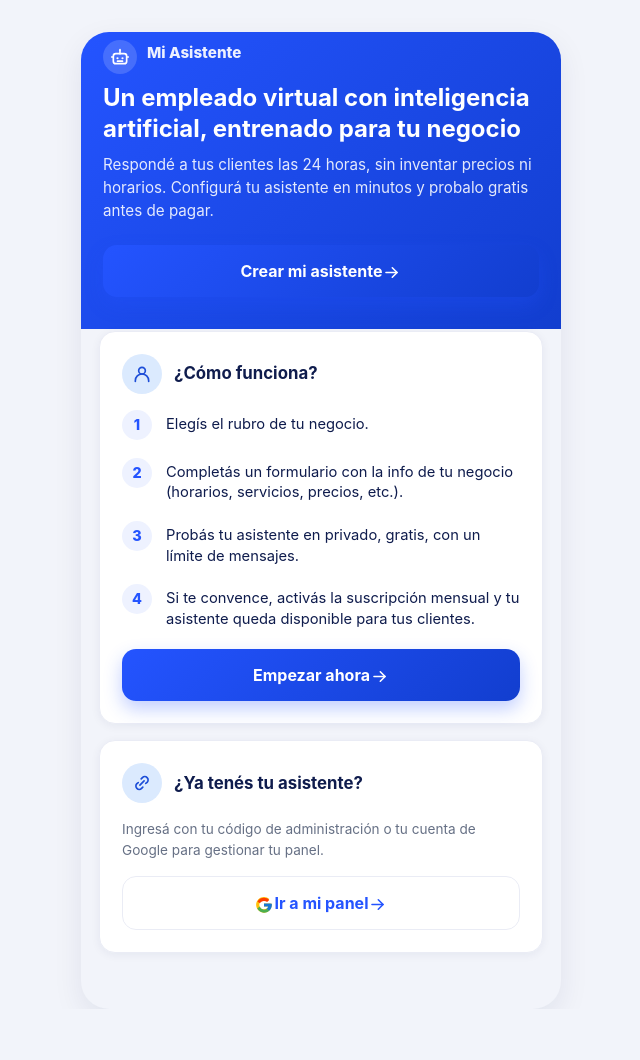
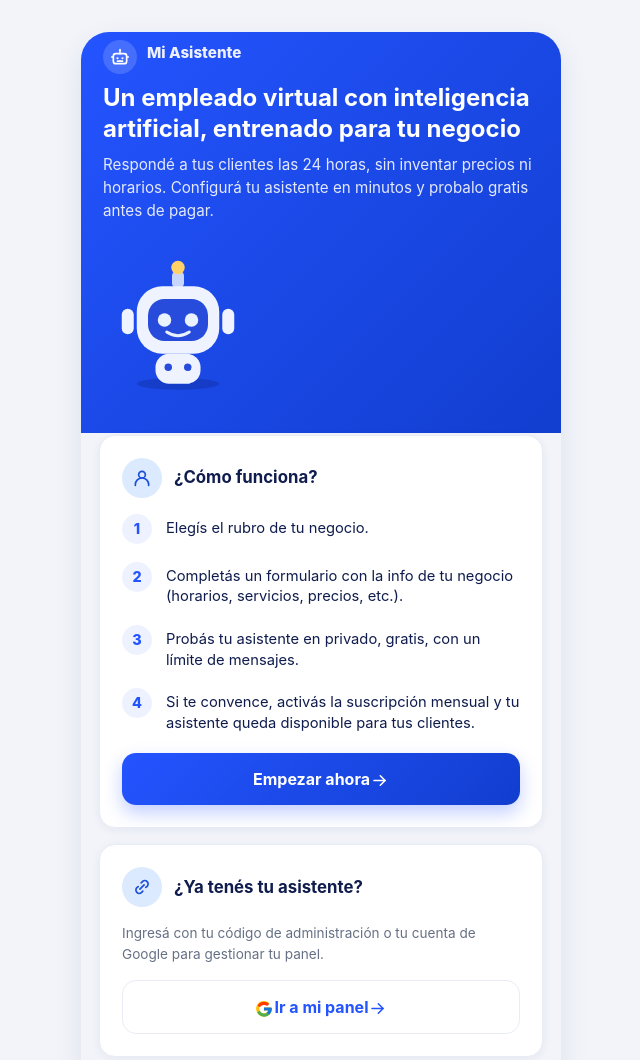
Before and after one commit to nonifernandez926-star/empleado, a plain HTML site: page fronted/index.html in a window 1280 px wide. Shown: the whole page, without its empty margins (319-959 px from the left). Before the commit the page ends 1009 px from the top, so only its background shows below. Drawn offline with Linux system fonts and the light colour scheme.

Commit message:
Update index.html

```diff
--- a/fronted/index.html
+++ b/fronted/index.html
@@ -15,7 +15,23 @@
       </div>
       <h1>Un empleado virtual con inteligencia artificial, entrenado para tu negocio</h1>
       <p>Respondé a tus clientes las 24 horas, sin inventar precios ni horarios. Configurá tu asistente en minutos y probalo gratis antes de pagar.</p>
-      <a class="btn ancho btn-con-flecha" href="registro.html"><span>Crear mi asistente</span><svg width="19" height="19" viewBox="0 0 24 24" fill="none" stroke="currentColor" stroke-width="2" stroke-linecap="round" stroke-linejoin="round" style="vertical-align:middle"><path d="M5 12h14"/><path d="M13 6l6 6-6 6"/></svg></a>
+
+      <svg class="robot-hero" width="150" height="150" viewBox="0 0 200 200" fill="none" xmlns="http://www.w3.org/2000/svg">
+        <ellipse cx="100" cy="185" rx="55" ry="8" fill="#0a1a6b" opacity="0.25"/>
+        <rect x="92" y="35" width="16" height="22" rx="6" fill="#c7d6ff"/>
+        <circle cx="100" cy="30" r="9" fill="#ffd166"/>
+        <rect x="45" y="55" width="110" height="90" rx="34" fill="#eef3ff"/>
+        <rect x="60" y="72" width="80" height="56" rx="22" fill="#274bdb"/>
+        <circle cx="82" cy="100" r="9" fill="#eaf1ff"/>
+        <circle cx="118" cy="100" r="9" fill="#eaf1ff"/>
+        <path d="M85 116q15 10 30 0" stroke="#eaf1ff" stroke-width="4" stroke-linecap="round" fill="none"/>
+        <rect x="25" y="85" width="16" height="34" rx="8" fill="#eef3ff"/>
+        <rect x="159" y="85" width="16" height="34" rx="8" fill="#eef3ff"/>
+        <rect x="70" y="145" width="60" height="40" rx="18" fill="#eef3ff"/>
+        <circle cx="87" cy="163" r="5" fill="#274bdb"/>
+        <circle cx="113" cy="163" r="5" fill="#274bdb"/>
+      </svg>
+
     </div>
 
     <div class="pantalla-contenido">
```
